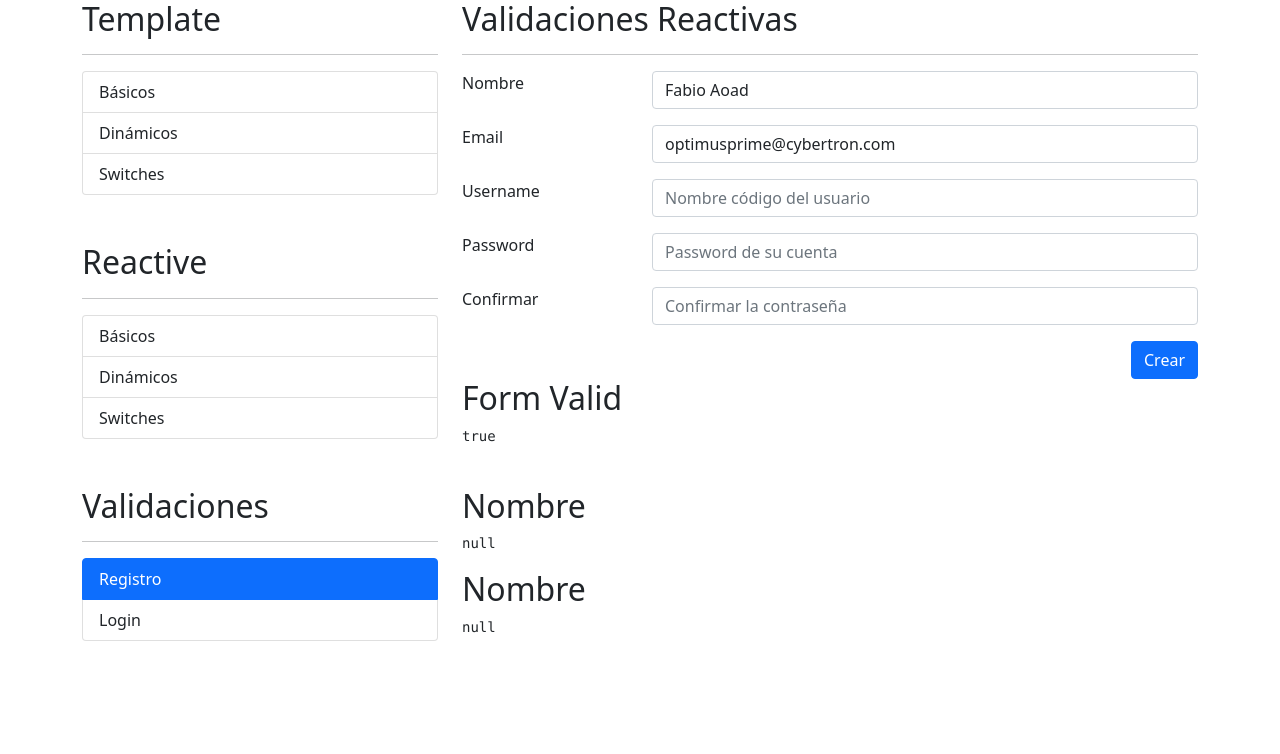
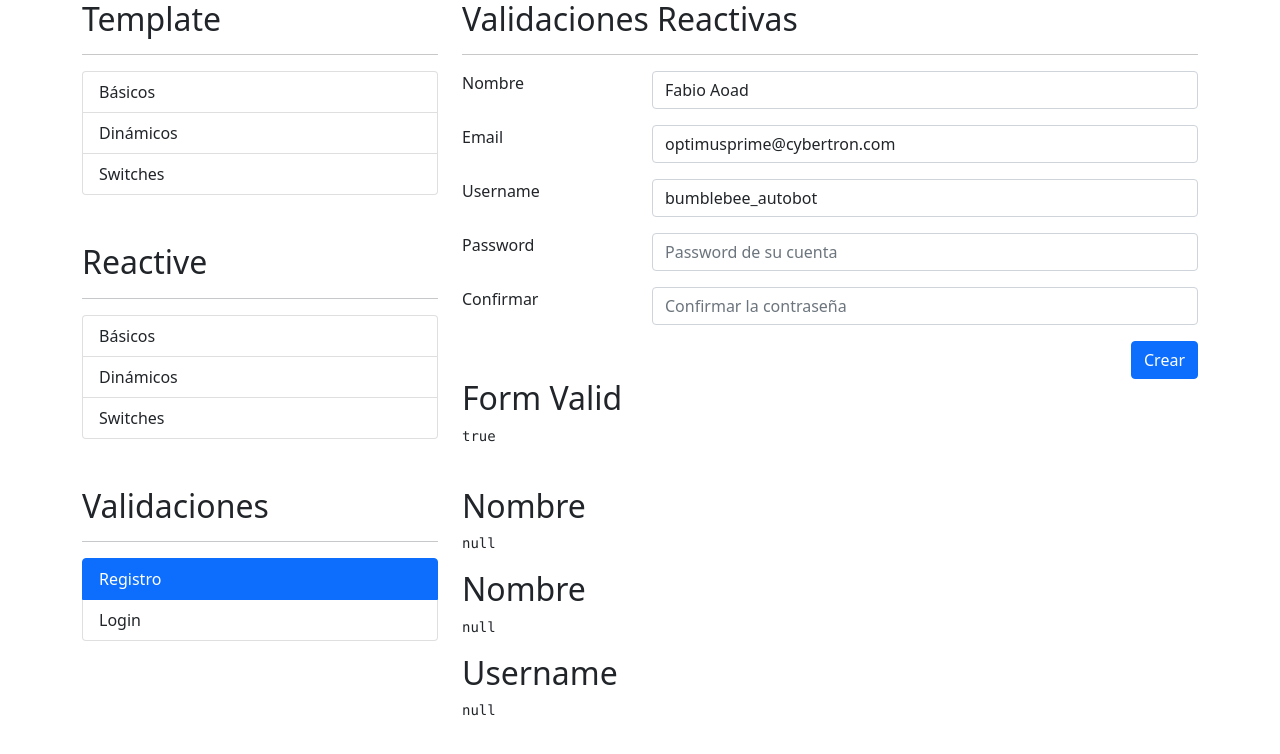
Before and after one commit to fabioaoad/formulariosApp, an Angular app: page /auth/registro in a window 1280 px wide. Shown: the top 754 px of the page. Built offline with nearby package versions, Linux system fonts and the light colour scheme.

Commit message:
Validar personalizada del username - formularios reactivos - seccion 18, apartado 8

```diff
--- a/src/app/auth/pages/registro/registro.component.html
+++ b/src/app/auth/pages/registro/registro.component.html
@@ -46,7 +46,12 @@
         <div class="col-sm-9">
           <input type="text"
                  class="form-control"
+                 formControlName="username"
                  placeholder="Nombre código del usuario">
+          <span class="form-text text-danger"
+                *ngIf="campoNoValido('username')">
+            El username no puede ser strider
+          </span>
         </div>
       </div>
 
@@ -100,3 +105,5 @@
 
 <h2>Nombre</h2>
 <pre>{{ miFormulario.controls.email.errors | json }}</pre>
+<h2>Username</h2>
+<pre>{{ miFormulario.controls.username.errors | json }}</pre>
--- a/src/app/auth/pages/registro/registro.component.ts
+++ b/src/app/auth/pages/registro/registro.component.ts
@@ -1,5 +1,5 @@
 import { Component, OnInit } from '@angular/core';
-import {FormBuilder, FormGroup, Validators} from "@angular/forms";
+import {FormBuilder, FormControl, FormGroup, Validators} from "@angular/forms";
 import {invalid} from "@angular/compiler/src/render3/view/util";
 
 @Component({
@@ -13,17 +13,33 @@ export class RegistroComponent implements OnInit {
   nombreApellidoPatter: string = '([a-zA-Z]+) ([a-zA-Z]+)';
   emailPattern        : string = "^[a-z0-9._%+-]+@[a-z0-9.-]+\\.[a-z]{2,4}$";
 
+  noPuedeStrider( control: FormControl ){
+   // console.log(control.value);
+    const valor: string = control.value?.trim().toLowerCase();
+    //console.log(valor);
+    if( valor === 'strider' ){
+      //return ERROR
+      return {
+        noOptimusPrime: true
+      }
+    }
+    return null;
+  }
+
+
   miFormulario: FormGroup = this.fb.group({
     nombre: ['',[Validators.required,Validators.pattern( this.nombreApellidoPatter ) ] ],
-    email: ['',[Validators.required, Validators.pattern( this.emailPattern ) ] ]
+    email: ['',[Validators.required, Validators.pattern( this.emailPattern ) ] ],
+    username: ['',[Validators.required, this.noPuedeStrider ]  ]
   })
 
   constructor( private fb: FormBuilder) { }
 
   ngOnInit(): void {
     this.miFormulario.reset({
-      nombre: 'Fabio Aoad',
-      email : 'optimusprime@cybertron.com'
+      nombre  : 'Fabio Aoad',
+      email   : 'optimusprime@cybertron.com',
+      username: 'bumblebee_autobot'
     });
   }
 
```
